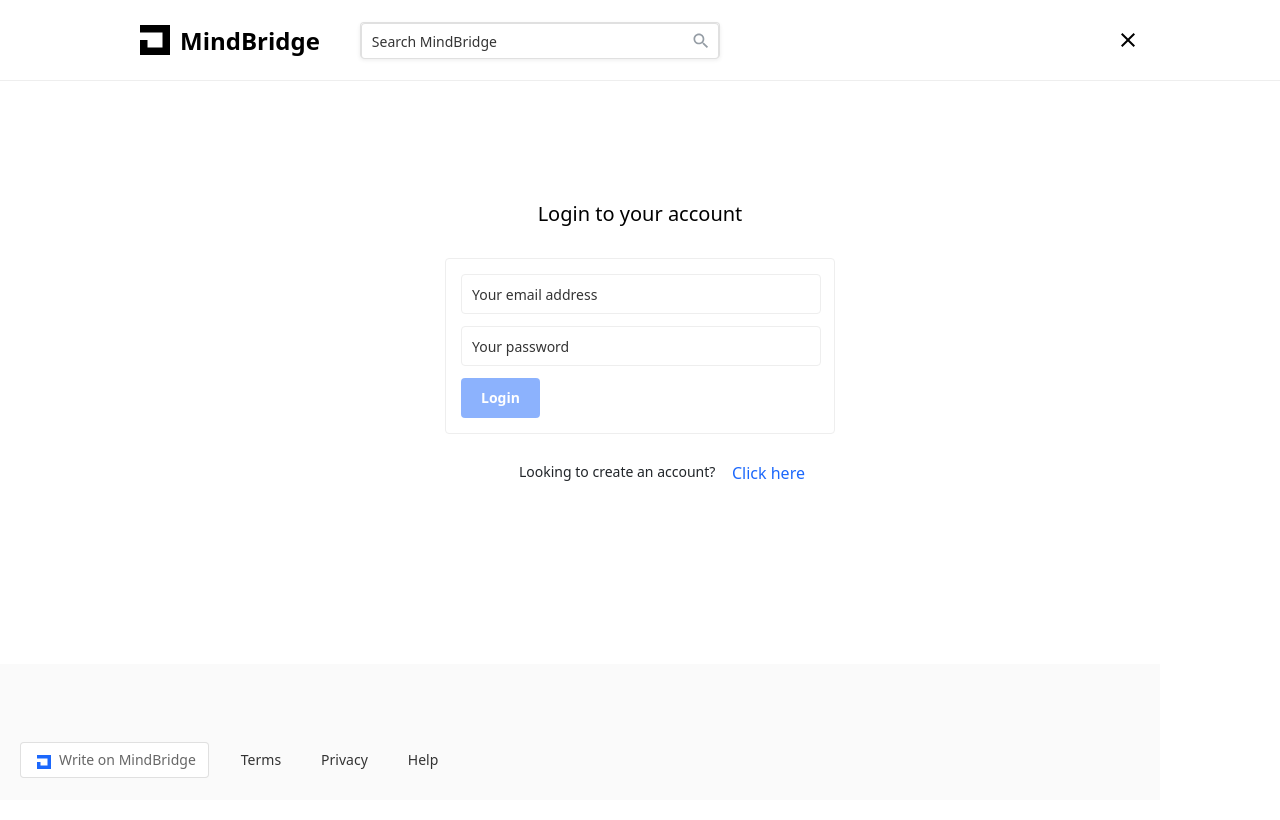
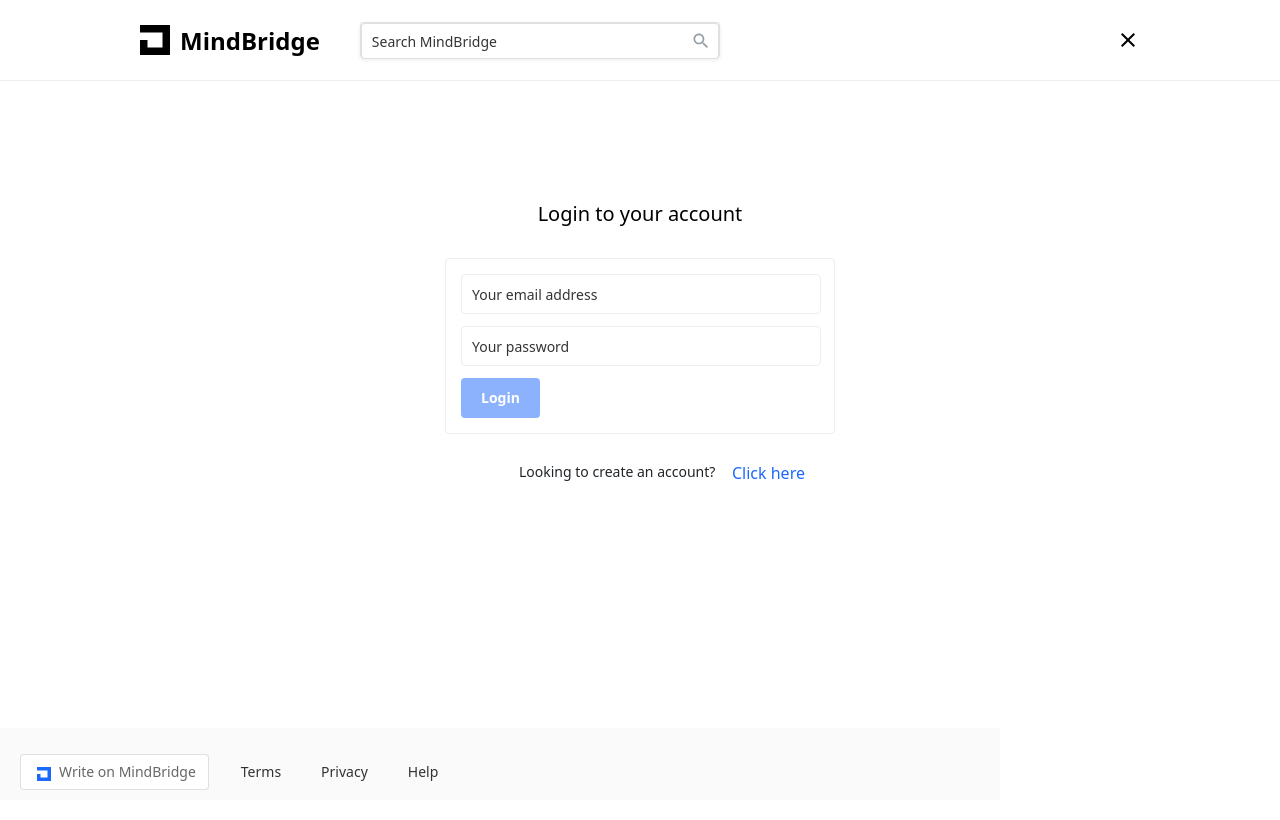
Before and after one commit to Prelisa/mind-bridge, a React (Create React App) app in the folder frontend/: page /login in a window 1280 px wide. Built offline with nearby package versions, Linux system fonts and the light colour scheme.

Commit message:
css clean

```diff
--- a/frontend/src/components/footer/footer.css
+++ b/frontend/src/components/footer/footer.css
@@ -1,7 +1,7 @@
 .sr-bottomFooter {
   margin: 0 auto;
   width: 1000px;
-  padding: 22px 20px;
+  padding: 10px 20px;
   display: flex;
   /* background-color: rebeccapurple; */
   align-items: center;
@@ -15,7 +15,7 @@
 }
 
 .sr-bottomFooter {
-  margin-top: 56px;
+  margin-top: 16px;
 }
 
 .sr-footerBox {
--- a/frontend/src/pages/search/searchResult.css
+++ b/frontend/src/pages/search/searchResult.css
@@ -47,18 +47,6 @@ a {
   display: none;
 }
 
-.sr-bottomFooter {
-  margin: 0 auto;
-  width: 1160px;
-  padding: 22px 20px;
-  display: flex;
-  align-items: center;
-}
-.sr-footerContainer {
-  width: stretch;
-  background: #fafafa;
-  box-shadow: inset 0px 1px 0px rgba(240, 240, 240, 0.12);
-}
 .sr-search-bar {
   padding: 10px 16px;
   background: #ffffff;
@@ -247,10 +235,6 @@ a {
   line-height: 18px;
 }
 
-.sr-bottomFooter {
-  margin-top: 56px;
-}
-
 .sr-footerBox {
   display: flex;
   align-items: center;
@@ -302,8 +286,7 @@ a {
 }
 @media (max-width: 1080px) {
   .resultMainPage,
-  .sr-navbar,
-  .sr-bottomFooter {
+  .sr-navbar {
     margin: 0;
     width: 90%;
   }
@@ -338,12 +321,6 @@ a {
     justify-content: space-between;
   }
 
-  .sr-bottomFooter {
-    padding: 22px 20px;
-    display: flex;
-    justify-content: space-around;
-    align-items: center;
-  }
   .sr-mobile-logo {
     display: flex;
     width: fit-content;
```
